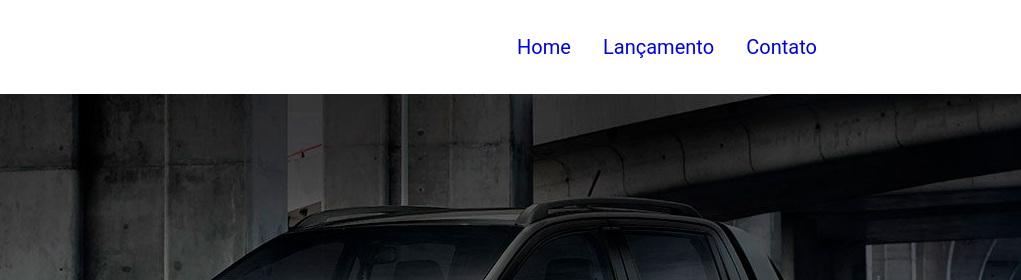
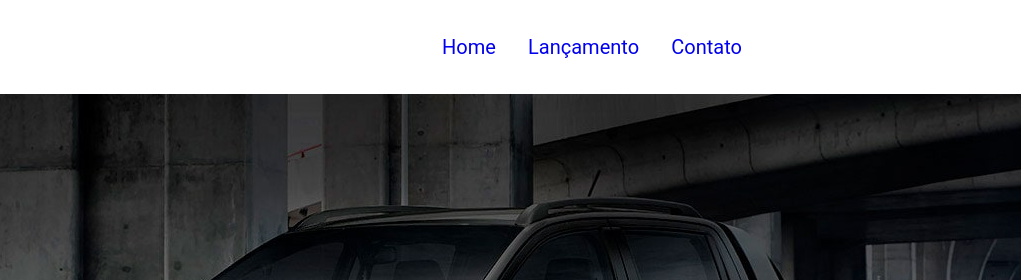
Before and after one commit to joeltonsbatista/Sprint-4, a plain HTML site: page index.html in a window 1280 px wide. Shown: the top 280 px of the page, 259-1280 px from the left. Drawn offline with Linux system fonts and the light colour scheme.

Commit message:
mudança 2

```diff
--- a/style.css
+++ b/style.css
@@ -15,7 +15,7 @@
     justify-content: flex-start;
     align-items: center;
     text-decoration: none;
-    gap:550px;
+    gap:475px;
 
 }
 
```
